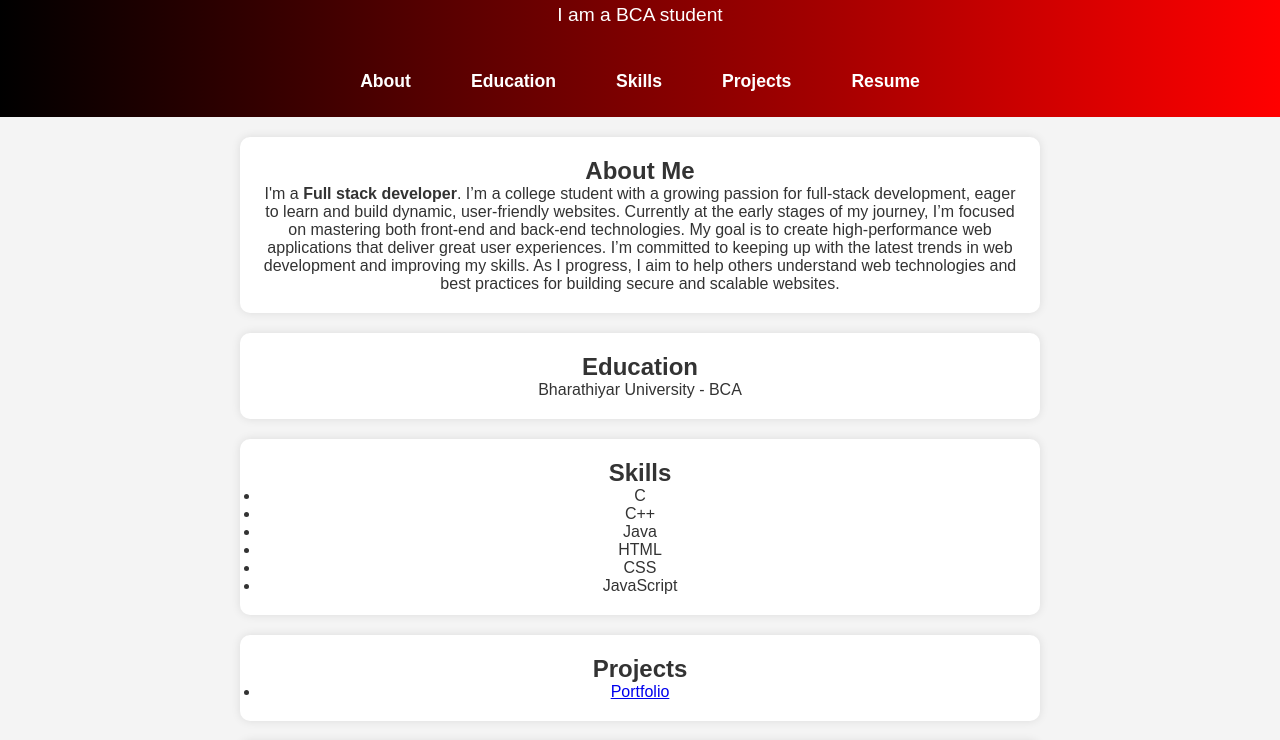
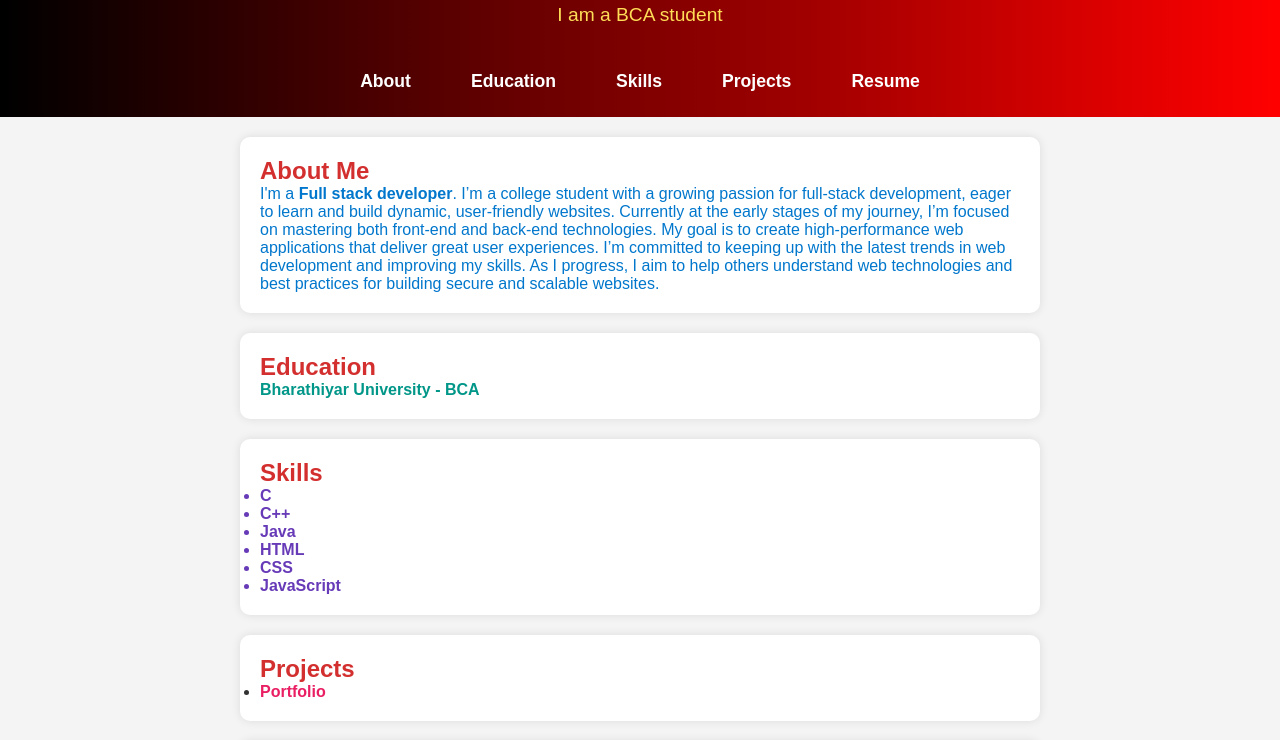
Before and after one commit to Monika8122/portfolio-NM, a plain HTML site: page index.html in a window 1280 px wide. Shown: the part 58-798 px from the top of the page. Drawn offline with Linux system fonts and the light colour scheme.

Commit message:
Update port.css

```diff
--- a/port.css
+++ b/port.css
@@ -10,7 +10,7 @@ body {
     background-color: #f4f4f4;
     color: #333;
     text-align: center;
-    overflow-x: hidden; /* Prevents horizontal scrolling */
+    overflow-x: hidden;
 }
 
 /* Header */
@@ -27,6 +27,7 @@ header {
 
 .header-content p {
     font-size: 1.2em;
+    color: #ffdd57; /* Light Yellow for contrast */
 }
 
 /* Navigation Bar */
@@ -40,7 +41,7 @@ nav ul {
     list-style-type: none;
     display: flex;
     justify-content: center;
-    flex-wrap: wrap; /* Ensures responsiveness */
+    flex-wrap: wrap;
 }
 
 nav ul li {
@@ -62,7 +63,7 @@ nav ul li a:hover {
     border-radius: 5px;
 }
 
-/* Sections */
+/* Section Content */
 .section-content {
     background: white;
     margin: 20px auto;
@@ -70,6 +71,40 @@ nav ul li a:hover {
     max-width: 800px;
     border-radius: 10px;
     box-shadow: 0 0 10px rgba(0, 0, 0, 0.1);
+    text-align: left;
+}
+
+/* Section Titles */
+h2 {
+    color: #d32f2f; /* Dark Red */
+}
+
+/* About Me Section */
+#about p {
+    color: #0077cc; /* Blue */
+}
+
+/* Education Section */
+#education p {
+    color: #009688; /* Teal */
+    font-weight: bold;
+}
+
+/* Skills Section */
+#skills ul {
+    color: #673ab7; /* Purple */
+    font-weight: bold;
+}
+
+/* Projects Section */
+#projects a {
+    color: #e91e63; /* Pink */
+    font-weight: bold;
+    text-decoration: none;
+}
+
+#projects a:hover {
+    text-decoration: underline;
 }
 
 /* Resume Button */
@@ -99,7 +134,7 @@ footer {
 /* Responsive Design */
 @media screen and (max-width: 600px) {
     nav ul {
-        flex-direction: column; /* Stack menu items */
+        flex-direction: column;
     }
 
     nav ul li {
@@ -113,7 +148,7 @@ footer {
     }
 
     .download-button {
-        width: 80%; /* Adjust for smaller screens */
+        width: 80%;
         font-size: 14px;
         padding: 8px 15px;
     }
```
